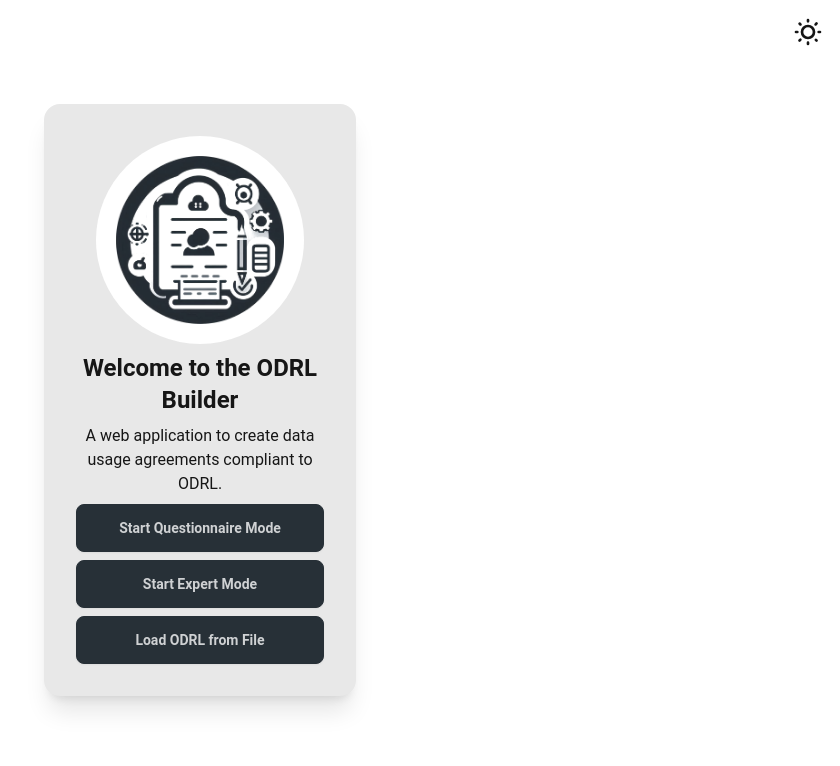
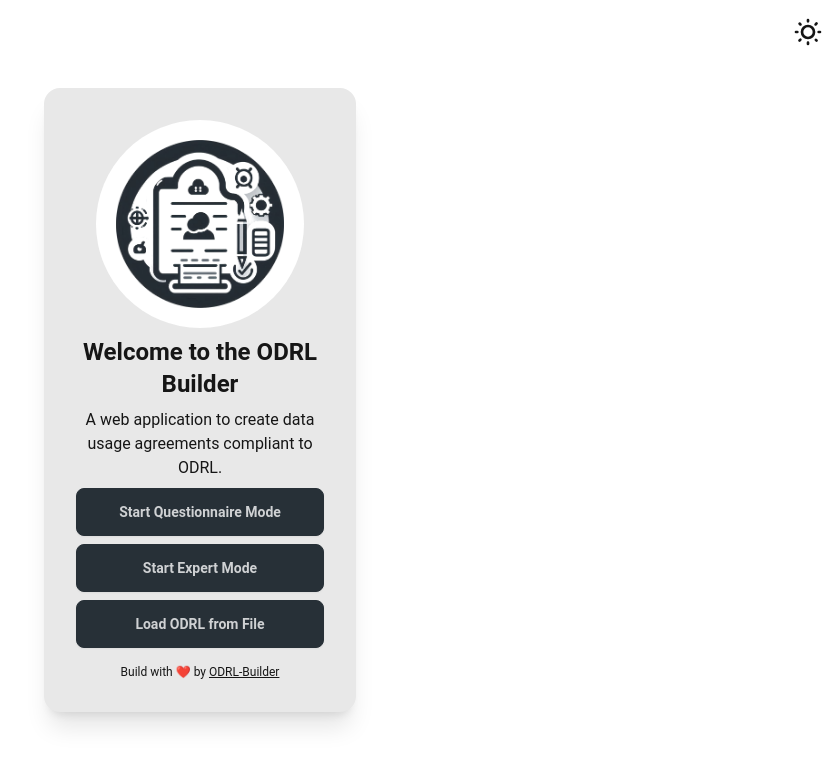
Before and after one commit to IPK-BIT/odrl-builder, a Svelte app: page / in a window 1280 px wide. Shown: the top 766 px of the page, without its empty margins (440-1280 px from the left). Built offline with nearby package versions, Linux system fonts and the light colour scheme.

Commit message:
added license and link to repo

```diff
--- a/docker-compose.yml
+++ b/docker-compose.yml
@@ -1,6 +1,6 @@
 services:
   web:
-    build: .
+    image: quay.io/feserm/odrl-builder:latest
     restart: unless-stopped
     ports:
       - 3173:80
--- a/src/components/general/InitView.svelte
+++ b/src/components/general/InitView.svelte
@@ -54,6 +54,7 @@
 			<button class="btn btn-primary w-full" on:click|preventDefault={() => loadOdrlFromJson()}
 				>Load ODRL from File</button
 			>
+			<p class="mt-2 text-xs">Build with ❤️ by <a class="link" target="_blank" href="https://github.com/IPK-BIT/odrl-builder">ODRL-Builder</a></p>
 		</div>
 	</div>
 </section>
```
Also changed, not shown: 1 other file (tests, documents, lock files or other folders).
